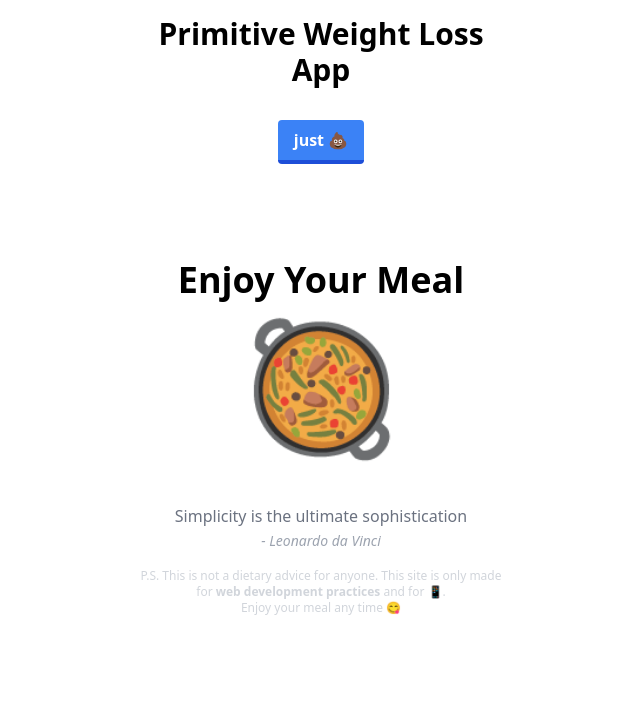
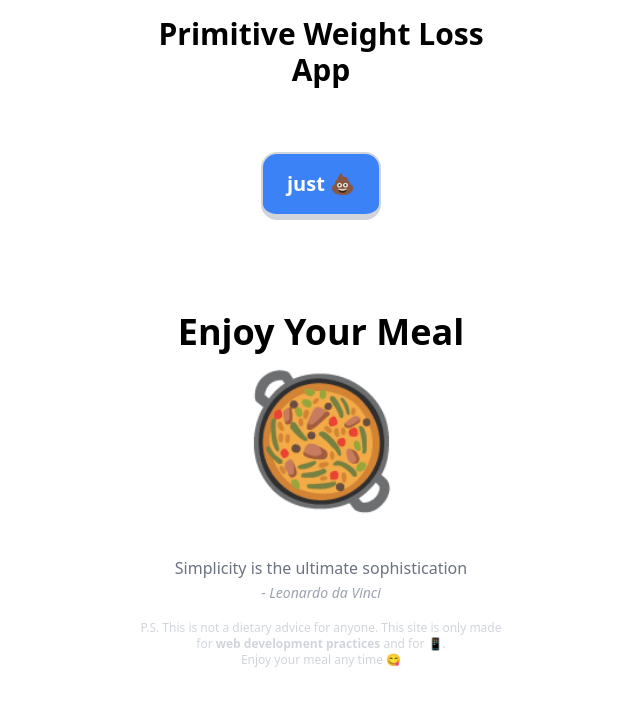
Before and after one commit to emretinaz/primitive-weight-loss-app, a Nuxt app: page / in a window 1280 px wide. Shown: the top 706 px of the page, without its empty margins (319-959 px from the left). Built offline with nearby package versions, Linux system fonts and the light colour scheme.

Commit message:
button made better for pressing effetct

```diff
--- a/app.vue
+++ b/app.vue
@@ -5,9 +5,13 @@
 
         <h1 class="text-center font-bold text-3xl">Primitive Weight Loss App</h1>
 
-        <button @click="saveCurrentTimeInSecondsToLocalStorage"
-          class="mt-8 bg-blue-500 hover:bg-blue-400 text-white font-bold py-2 px-4 border-b-4 border-blue-700 hover:border-blue-500 rounded">just
-          💩</button>
+        <div class="h-12 my-16">
+          <button @click="saveCurrentTimeInSecondsToLocalStorage"
+            class="py-4 px-6 text-white text-xl font-bold bg-blue-500 hover:bg-blue-600 rounded-2xl border-gray-300 border-2 border-b-[6px] active:border-b-[2px] active:translate-y-[4px] active:border-[2px] ">
+            just 💩
+          </button>
+        </div>
+
       </div>
 
       <div class="mt-12 max-w-sm mx-auto flex justify-center">
@@ -42,7 +46,8 @@
         <p class="text-gray-500 p-2 text-center text-base">Simplicity is the ultimate sophistication <br><i
             class="text-sm text-gray-400">- Leonardo da Vinci</i></p>
         <p class="text-gray-300 text-xs p-2 text-center">P.S. This is not a dietary advice for
-          anyone. This site is only made for <b> web development practices</b> and for 📱. <br> Enjoy your meal any time 😋</p>
+          anyone. This site is only made for <b> web development practices</b> and for 📱. <br> Enjoy your meal any time
+          😋</p>
       </div>
     </div>
   </div>
@@ -137,4 +142,24 @@ onUnmounted(() => {
     justify-content: center;
   }
 }
+
+.submit-button {
+  border-radius: 16px;
+  border: 2px solid lightgray;
+  border-bottom: 6px solid lightgray;
+  margin-top: 16px;
+  transition: all 0.1s;
+  display: inline-flex;
+  padding: 12px 16px;
+}
+
+.submit-button:hover {
+  // background-color: #ddf4ff;
+  // border-color: #1cb0f6;
+}
+
+.submit-button:active {
+  border-bottom: 2px solid #1cb0f6;
+  transform: translateY(4px);
+}
 </style>
```
